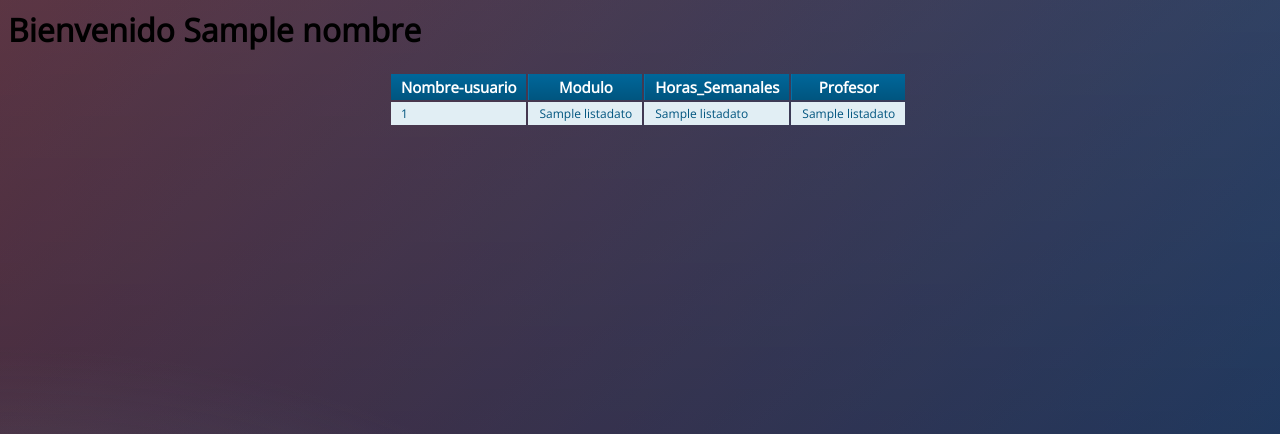
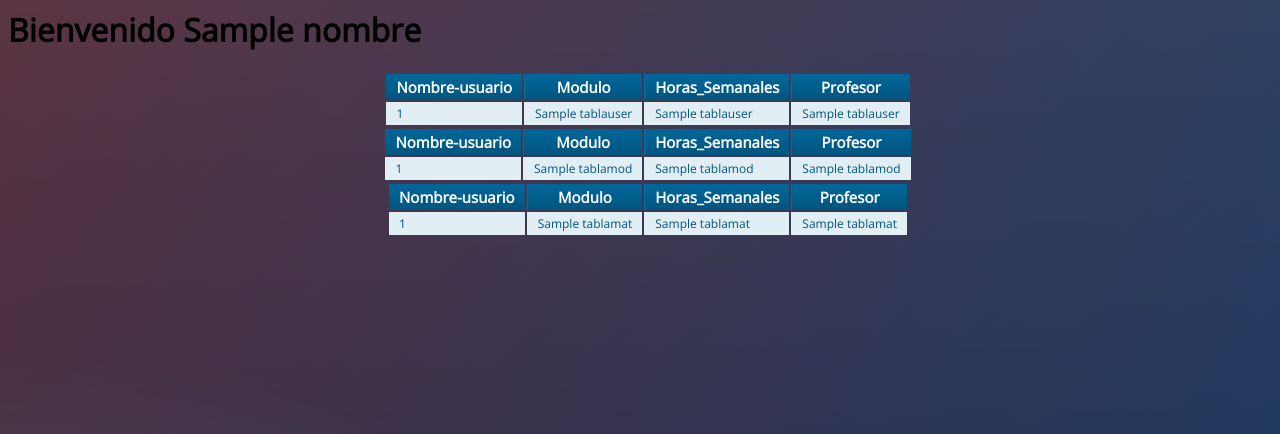
Before and after one commit to Felg-Ts/login-postgres, a Flask app: template templates/site.html in a window 1280 px wide. Shown: the top 434 px of the page. Run offline with Flask 2, Linux system fonts and the light colour scheme; the template is opened without the code that fills it: most values are stand-ins (such as "Sample title", 1, 10 or a date in 2020); some libraries are stand-ins or nearby versions.

Commit message:
correccion8

```diff
--- a/app.py
+++ b/app.py
@@ -91,7 +91,7 @@ def ids(appd):
         if len(tablausers) == 0 or len(tablamod) == 0 or len(tablamat) == 0:
             return render_template("error404.html",titulo="Error404",titulo2="Error404",errormesaje="Error")
 
-        return render_template("site.html",titulo="site",listadatos=listadatos,rutaid=rutaid,nombre=nombre)
+        return render_template("site.html",titulo="site",tablausers=tablausers,tablamod=tablamod,tablamat=tablamat,rutaid=rutaid,nombre=nombre)
 
 if __name__ == '__main__':
     app.run("0.0.0.0",5000,debug=True)
--- a/templates/site.html
+++ b/templates/site.html
@@ -6,7 +6,23 @@
     <table>
         <thead><tr><th>Nombre-usuario</th><th>Modulo</th><th>Horas_Semanales</th><th>Profesor</th></tr></thead>
         <tbody>
-            {% for a in listadatos %}
+            {% for a in tablausers %}
+            <tr class="alt"><td >{{ a[0] }}</td><td>{{ a[1] }}</td><td>{{ a[2] }}</td><td>{{ a[3] }}</a></td></tr>
+            {% endfor %}
+        </tbody>
+    </table>
+    <table>
+        <thead><tr><th>Nombre-usuario</th><th>Modulo</th><th>Horas_Semanales</th><th>Profesor</th></tr></thead>
+        <tbody>
+            {% for a in tablamod %}
+            <tr class="alt"><td >{{ a[0] }}</td><td>{{ a[1] }}</td><td>{{ a[2] }}</td><td>{{ a[3] }}</a></td></tr>
+            {% endfor %}
+        </tbody>
+    </table>
+    <table>
+        <thead><tr><th>Nombre-usuario</th><th>Modulo</th><th>Horas_Semanales</th><th>Profesor</th></tr></thead>
+        <tbody>
+            {% for a in tablamat %}
             <tr class="alt"><td >{{ a[0] }}</td><td>{{ a[1] }}</td><td>{{ a[2] }}</td><td>{{ a[3] }}</a></td></tr>
             {% endfor %}
         </tbody>
```
